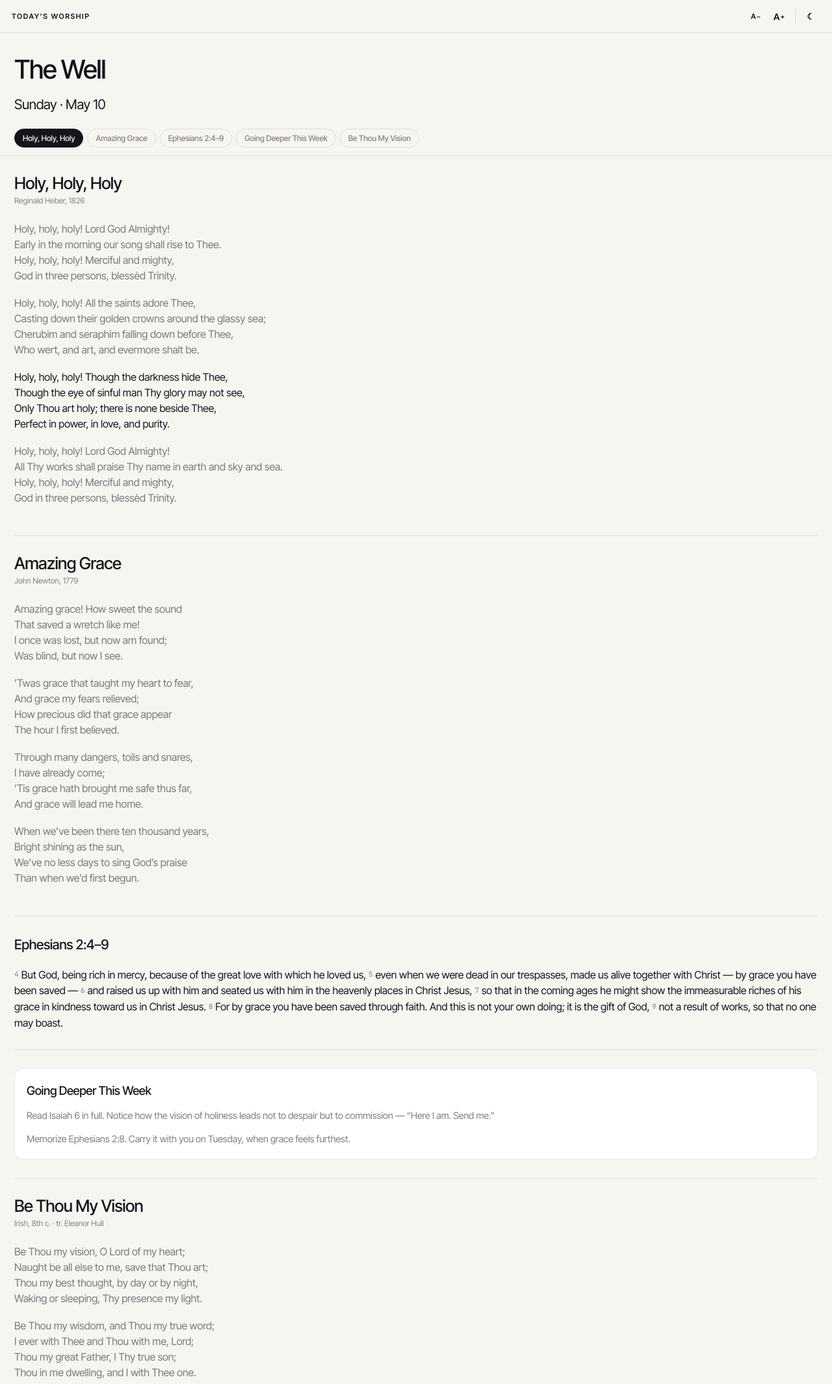
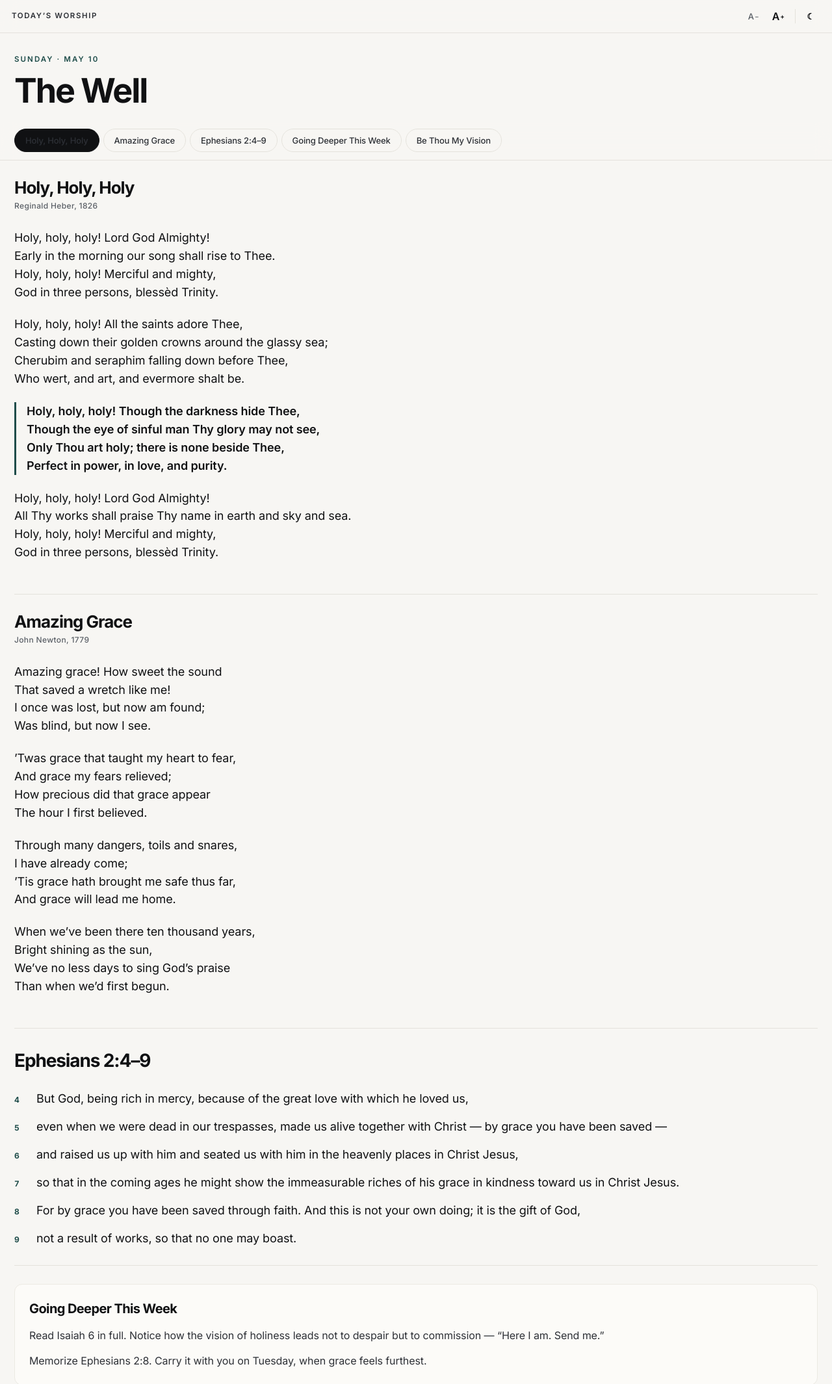
Before and after one commit to darnel-lewis/romans-pwa, a plain HTML site: page index.html in a window 1280 px wide. Shown: the top 2130 px of the page at 65% size. Drawn offline with nearby package versions, Linux system fonts and the light colour scheme.

Commit message:
Style A: implement Modern design handoff (#21)
Adopts the Modern handoff (Header A, Lyrics A, Scripture/Notes B from
the design canvas) and applies it to Style A. Style B (Quiet) is
unchanged — the rendering branches per style.

Palette
  paper        F7F6F3   (was f7f5f0)
  surface      FCFBF8
  ink          101113
  ink-70       2D3036   new — semi-emphasis text
  ink-55       5A5F66   muted/labels
  rule         E4E2DC
  rule-soft    ECEAE3   new — note card border
  accent       1F4D4A   teal/forest, replaces ink for accents
  accent-soft  E6EEEC

Typography is Inter throughout (was Inter Tight); weights 400/500/600/700.
Loads weights 700 + 800 in addition to the previous 400/500/600.

Header (Eyebrow style)
  Date subtitle moves above the title as an uppercase accent eyebrow
  (was a plain line below the title). Title bumps to 700 weight,
  clamp(2.4rem, 11vw, 3.25rem) to match the design's 52px target.

Top bar
  A− shrinks to muted; A+ becomes the larger ink-weight call-out so
  the buttons visually communicate what they do.

Pills
  Theme A pills bump from 6/12 padding to 9/16, font 12 → 13, color
  ink-70 to match the design.

Songs
  Title 700 weight, larger; attribution drops uppercase to a normal-
  case 12px label; verse body to ~18px (1.125em) full ink, weight 400.
  Chorus is bold (600) inside the existing accent-rule treatment.

Chorus repeat
  When a chorus stanza appears more than once, subsequent occurrences
  render as a small "• repeat" marker with the same accent rule
  instead of repeating the full text. Theme B keeps full text.

Scripture
  Switches to hanging verses (Bible-app pattern): each verse on its
  own row with a small accent-color number on the left. Reference
  bumps to 28px / 700 weight. Theme B keeps the inline-prose layout.

Notes
  Card uses the new surface (FCFBF8) with rule-soft border and 12px
  radius. No tab, no READ/MEMO labels per the user's note. Title
  bumps to 20px / 700.

Co-authored-by: Claude <noreply@anthropic.com>

```diff
--- a/css/styles.css
+++ b/css/styles.css
@@ -66,24 +66,30 @@ button { -webkit-tap-highlight-color: transparent; }
 
 /* ---- A · Modern Minimal ---- */
 #worship-view.theme-a {
-  --bg: #f7f5f0;
-  --surface: #ffffff;
-  --ink: #15141a;
-  --muted: #85827a;
-  --rule: rgba(21,20,26,0.10);
-  --accent: #15141a;
-  --dim: rgba(21,20,26,0.55);
-  font-family: 'Inter Tight', Inter, -apple-system, system-ui, sans-serif;
+  --bg: #F7F6F3;
+  --surface: #FCFBF8;
+  --ink: #101113;
+  --ink-70: #2D3036;
+  --muted: #5A5F66;
+  --rule: #E4E2DC;
+  --rule-soft: #ECEAE3;
+  --accent: #1F4D4A;
+  --accent-soft: #E6EEEC;
+  --dim: rgba(16,17,19,0.55);
+  font-family: 'Inter', system-ui, -apple-system, sans-serif;
   letter-spacing: -0.005em;
 }
 #worship-view.theme-a.dark {
-  --bg: #0e0e10;
-  --surface: #16161a;
-  --ink: #f3f1ec;
-  --muted: #7a7a82;
-  --rule: rgba(243,241,236,0.10);
-  --accent: #f3f1ec;
-  --dim: rgba(243,241,236,0.5);
+  --bg: #0E1011;
+  --surface: #16191B;
+  --ink: #F2F1EC;
+  --ink-70: #C4C7CB;
+  --muted: #8B9099;
+  --rule: rgba(242,241,236,0.10);
+  --rule-soft: rgba(242,241,236,0.06);
+  --accent: #7DB3AE;
+  --accent-soft: rgba(125,179,174,0.12);
+  --dim: rgba(242,241,236,0.55);
 }
 
 /* Type sizes via data-size: 0=S 1=M 2=L 3=XL. Each variant has its own base. */
@@ -118,12 +124,12 @@ button { -webkit-tap-highlight-color: transparent; }
 }
 
 #worship-view.theme-a .topbar-left {
-  font-family: 'Inter Tight', Inter, -apple-system, system-ui, sans-serif;
+  font-family: 'Inter', system-ui, -apple-system, sans-serif;
   font-weight: 600;
-  font-size: 11px;
+  font-size: 11.5px;
   letter-spacing: 0.14em;
   text-transform: uppercase;
-  color: var(--ink);
+  color: var(--ink-70);
 }
 
 .topbar-right { display: flex; align-items: center; gap: 4px; }
@@ -151,6 +157,17 @@ button { -webkit-tap-highlight-color: transparent; }
 #worship-view.theme-a .tb-btn { color: var(--ink); font-weight: 600; }
 .size-down { font-size: 11px; }
 .size-up { font-size: 14px; }
+
+#worship-view.theme-a .size-down {
+  font-size: 13px;
+  font-weight: 500;
+  color: var(--muted);
+}
+#worship-view.theme-a .size-up {
+  font-size: 16px;
+  font-weight: 600;
+  color: var(--ink);
+}
 
 .tb-sep { width: 1px; align-self: stretch; background: var(--rule); margin: 4px 4px; }
 
@@ -206,24 +223,29 @@ button { -webkit-tap-highlight-color: transparent; }
 
 /* A (Modern) header */
 #worship-view.theme-a .worship-header {
-  padding: 36px 22px 12px;
+  padding: 32px 22px 22px;
   text-align: left;
+  display: flex;
+  flex-direction: column;
 }
 #worship-view.theme-a .worship-title {
-  font-weight: 500;
-  font-size: clamp(2.1rem, 8vw, 2.5rem);
-  letter-spacing: -0.035em;
+  order: 2;
+  font-weight: 700;
+  font-size: clamp(2.4rem, 11vw, 3.25rem);
+  letter-spacing: -0.04em;
   line-height: 1.0;
 }
 #worship-view.theme-a .hdr-church {
-  margin-top: 18px;
-  font-family: 'Inter Tight', sans-serif;
-  font-size: clamp(1.1rem, 2.8vw, 1.3rem);
-  font-weight: 400;
-  letter-spacing: -0.015em;
-  text-transform: none;
-  color: var(--ink);
+  order: 1;
+  margin: 0 0 14px;
+  font-family: 'Inter', sans-serif;
+  font-size: 11.5px;
+  font-weight: 600;
+  letter-spacing: 0.18em;
+  text-transform: uppercase;
+  color: var(--accent);
 }
+#worship-view.theme-a .hdr-divider { display: none; }
 
 /* ---- Mini-nav (style A / Modern only) ---- */
 .mini-nav { display: none; }
@@ -273,6 +295,12 @@ button { -webkit-tap-highlight-color: transparent; }
   background: var(--ink);
   color: var(--bg);
   border-color: var(--ink);
+}
+
+#worship-view.theme-a .mini-pill {
+  padding: 9px 16px;
+  font-size: 13px;
+  color: var(--ink-70);
 }
 
 /* ---- Blocks container ---- */
@@ -326,26 +354,61 @@ button { -webkit-tap-highlight-color: transparent; }
 }
 
 /* A (Modern): left-aligned, sans, chorus has accent rule */
-#worship-view.theme-a .song-head { margin-bottom: 22px; }
+#worship-view.theme-a .song-head { margin-bottom: 26px; }
 #worship-view.theme-a .song-title {
-  font-weight: 500;
-  font-size: clamp(1.4rem, 5.6vw, 1.6rem);
-  letter-spacing: -0.025em;
+  font-weight: 700;
+  font-size: clamp(1.5rem, 5.6vw, 1.625rem);
+  letter-spacing: -0.04em;
   line-height: 1.1;
   margin-bottom: 4px;
 }
 #worship-view.theme-a .song-attribution {
-  font-family: 'Inter Tight', sans-serif;
+  font-family: 'Inter', sans-serif;
   font-size: 12px;
-  letter-spacing: 0;
+  font-weight: 500;
+  letter-spacing: 0.03em;
   text-transform: none;
   color: var(--muted);
 }
-#worship-view.theme-a .stanzas { color: var(--dim); }
-#worship-view.theme-a .stanza { margin-bottom: 18px; line-height: 1.5; }
+#worship-view.theme-a .stanzas { color: var(--ink); }
+#worship-view.theme-a .stanza {
+  margin-bottom: 22px;
+  font-size: 1.125em;
+  line-height: 1.55;
+  font-weight: 400;
+  letter-spacing: -0.005em;
+}
 #worship-view.theme-a .stanza.chorus {
+  position: relative;
+  padding-left: 16px;
+  border-left: 3px solid var(--accent);
+  font-weight: 600;
   color: var(--ink);
 }
+
+/* Chorus repeat marker — appears for any chorus stanza after the first.
+ * Same accent rule, but body collapsed to a small "repeat" tag. */
+#worship-view.theme-a .chorus-repeat {
+  display: flex;
+  align-items: center;
+  gap: 10px;
+  padding-left: 16px;
+  border-left: 3px solid var(--accent);
+  margin: 4px 0 22px;
+}
+#worship-view.theme-a .chorus-repeat-dot {
+  width: 5px;
+  height: 5px;
+  border-radius: 50%;
+  background: var(--accent);
+}
+#worship-view.theme-a .chorus-repeat-label {
+  font-size: 13px;
+  font-weight: 500;
+  color: var(--muted);
+  letter-spacing: 0;
+}
+#worship-view.theme-b .chorus-repeat { display: none; }
 
 /* ============================================================
    SCRIPTURE BLOCK
@@ -387,31 +450,48 @@ button { -webkit-tap-highlight-color: transparent; }
   color: var(--accent);
 }
 
-/* A (Modern): weight ref, prose with mono verse numbers */
-#worship-view.theme-a .scripture-eyebrow {
-  font-family: 'JetBrains Mono', ui-monospace, monospace;
-  font-size: 10px;
-  letter-spacing: 0.02em;
-  color: var(--muted);
-  margin-bottom: 10px;
+/* A (Modern): hanging verse layout — reference, then verses one per row */
+#worship-view.theme-a .scripture-eyebrow { display: none; }
+#worship-view.theme-a .scripture-head { margin-bottom: 24px; }
+#worship-view.theme-a .scripture-reference {
+  font-size: clamp(1.55rem, 5.6vw, 1.75rem);
+  font-weight: 700;
+  letter-spacing: -0.04em;
+  color: var(--ink);
 }
-#worship-view.theme-a .scripture-reference {
-  font-size: clamp(1.15rem, 4.6vw, 1.3rem);
-  letter-spacing: -0.02em;
-  margin-bottom: 18px;
+#worship-view.theme-a .scripture-prose,
+#worship-view.theme-a .verses {
+  display: flex;
+  flex-direction: column;
+  gap: 16px;
+  margin: 0;
+  text-indent: 0;
 }
-#worship-view.theme-a .scripture-prose {
+#worship-view.theme-a .scripture-prose .verse-num,
+#worship-view.theme-a .verses .verse-num {
+  font-family: 'Inter', sans-serif;
+  font-weight: 700;
+  font-size: 12px;
+  width: 20px;
+  flex-shrink: 0;
+  color: var(--accent);
+  letter-spacing: 0.04em;
+  font-variant-numeric: tabular-nums;
+  vertical-align: baseline;
+  margin-right: 0;
+  padding-top: 4px;
+}
+#worship-view.theme-a .verse-row {
+  display: flex;
+  gap: 14px;
+  align-items: baseline;
+}
+#worship-view.theme-a .verse-text {
+  font-size: 1.125em;
+  line-height: 1.5;
   color: var(--ink);
-  line-height: 1.55;
-  text-wrap: pretty;
-}
-#worship-view.theme-a .verse-num {
-  font-family: 'JetBrains Mono', ui-monospace, monospace;
-  font-size: 0.7em;
-  color: var(--muted);
-  vertical-align: 0.2em;
   font-weight: 400;
-  margin-right: 4px;
+  letter-spacing: -0.005em;
 }
 
 /* ============================================================
@@ -436,29 +516,31 @@ button { -webkit-tap-highlight-color: transparent; }
   letter-spacing: -0.005em;
 }
 
-/* A (Modern): rounded card */
+/* A (Modern): rounded card, no tab/labels per the design feedback */
 #worship-view.theme-a .note-card {
   background: var(--surface);
-  border-radius: 14px;
-  padding: 20px 18px;
-  border: 1px solid var(--rule);
+  border: 1px solid var(--rule-soft);
+  border-radius: 12px;
+  padding: 22px 22px 24px;
 }
-#worship-view.theme-a .note-eyebrow {
-  font-family: 'JetBrains Mono', ui-monospace, monospace;
-  font-size: 10px;
-  letter-spacing: 0.02em;
-  color: var(--muted);
-  margin-bottom: 10px;
-}
+#worship-view.theme-a .note-eyebrow { display: none; }
 #worship-view.theme-a .note-title {
-  font-size: clamp(1.05rem, 4vw, 1.15rem);
-  letter-spacing: -0.02em;
+  font-size: 1.25em;
+  font-weight: 700;
+  letter-spacing: -0.03em;
+  color: var(--ink);
+  margin: 0 0 14px;
 }
 #worship-view.theme-a .note-card p {
-  color: var(--dim);
-  font-size: 14.5px;
-  line-height: 1.5;
+  font-size: 1em;
+  font-weight: 400;
+  line-height: 1.55;
+  letter-spacing: -0.005em;
+  color: var(--ink-70);
+  margin: 0 0 14px;
 }
+#worship-view.theme-a .note-card p:last-child { margin-bottom: 0; }
+#worship-view.theme-a .note-card strong { font-weight: 600; color: var(--ink); }
 #worship-view.theme-b .note-eyebrow { display: none; }
 
 /* ============================================================
@@ -769,7 +851,7 @@ textarea { resize: vertical; min-height: 180px; line-height: 1.6; font-family: u
   color: var(--ink);
   min-height: 100vh;
   min-height: 100dvh;
-  font-family: 'Inter Tight', Inter, -apple-system, system-ui, sans-serif;
+  font-family: 'Inter', system-ui, -apple-system, system-ui, sans-serif;
   letter-spacing: -0.005em;
   padding: env(safe-area-inset-top) 0 env(safe-area-inset-bottom);
 }
@@ -783,7 +865,7 @@ textarea { resize: vertical; min-height: 180px; line-height: 1.6; font-family: u
 }
 
 .landing-wordmark {
-  font-family: 'Inter Tight', sans-serif;
+  font-family: 'Inter', sans-serif;
   font-weight: 600;
   font-size: 12px;
   letter-spacing: 0.14em;
@@ -793,7 +875,7 @@ textarea { resize: vertical; min-height: 180px; line-height: 1.6; font-family: u
 }
 
 .landing-nav-link {
-  font-family: 'Inter Tight', sans-serif;
+  font-family: 'Inter', sans-serif;
   font-size: 14px;
   font-weight: 500;
   color: var(--ink);
@@ -815,7 +897,7 @@ textarea { resize: vertical; min-height: 180px; line-height: 1.6; font-family: u
 
 .landing-headline {
   margin: 0 0 18px;
-  font-family: 'Inter Tight', sans-serif;
+  font-family: 'Inter', sans-serif;
   font-weight: 500;
   font-size: clamp(2.2rem, 7vw, 3.5rem);
   letter-spacing: -0.04em;
@@ -949,7 +1031,7 @@ textarea { resize: vertical; min-height: 180px; line-height: 1.6; font-family: u
 }
 
 .step-num {
-  font-family: 'Inter Tight', sans-serif;
+  font-family: 'Inter', sans-serif;
   font-weight: 600;
   font-size: 14px;
   width: 32px;
@@ -965,7 +1047,7 @@ textarea { resize: vertical; min-height: 180px; line-height: 1.6; font-family: u
 
 .step-title {
   margin: 0 0 6px;
-  font-family: 'Inter Tight', sans-serif;
+  font-family: 'Inter', sans-serif;
   font-weight: 600;
   font-size: 1.05rem;
   letter-spacing: -0.02em;
@@ -985,7 +1067,7 @@ textarea { resize: vertical; min-height: 180px; line-height: 1.6; font-family: u
 }
 
 .see-live {
-  font-family: 'Inter Tight', sans-serif;
+  font-family: 'Inter', sans-serif;
   font-size: 1rem;
   font-weight: 500;
   color: var(--ink);
@@ -1002,7 +1084,7 @@ textarea { resize: vertical; min-height: 180px; line-height: 1.6; font-family: u
   padding-top: 32px;
   border-top: 1px solid var(--rule);
   text-align: center;
-  font-family: 'Inter Tight', sans-serif;
+  font-family: 'Inter', sans-serif;
 }
 
 .landing-wordmark-sm {
@@ -1044,7 +1126,7 @@ textarea { resize: vertical; min-height: 180px; line-height: 1.6; font-family: u
   color: #15141a;
   min-height: 100vh;
   min-height: 100dvh;
-  font-family: 'Inter Tight', Inter, -apple-system, system-ui, sans-serif;
+  font-family: 'Inter', system-ui, -apple-system, system-ui, sans-serif;
   letter-spacing: -0.005em;
   display: flex;
 }
@@ -1065,7 +1147,7 @@ textarea { resize: vertical; min-height: 180px; line-height: 1.6; font-family: u
 .kiosk-header { display: flex; flex-direction: column; align-items: center; gap: 6px; }
 
 .kiosk-wordmark {
-  font-family: 'Inter Tight', sans-serif;
+  font-family: 'Inter', sans-serif;
   font-weight: 600;
   font-size: 12px;
   letter-spacing: 0.18em;
@@ -1119,7 +1201,7 @@ textarea { resize: vertical; min-height: 180px; line-height: 1.6; font-family: u
   justify-content: center;
 }
 .kiosk-back {
-  font-family: 'Inter Tight', sans-serif;
+  font-family: 'Inter', sans-serif;
   font-size: 13px;
   color: #85827a;
   text-decoration: none;
--- a/index.html
+++ b/index.html
@@ -15,7 +15,7 @@
 
   <link rel="preconnect" href="https://fonts.googleapis.com">
   <link rel="preconnect" href="https://fonts.gstatic.com" crossorigin>
-  <link href="https://fonts.googleapis.com/css2?family=Cormorant+Garamond:ital,wght@0,400;0,500;0,600;1,400;1,500&family=Inter:wght@400;500;600&family=Inter+Tight:wght@400;500;600;700&family=JetBrains+Mono:wght@400;500&display=swap" rel="stylesheet">
+  <link href="https://fonts.googleapis.com/css2?family=Cormorant+Garamond:ital,wght@0,400;0,500;0,600;1,400;1,500&family=Inter:wght@400;500;600;700;800&family=JetBrains+Mono:wght@400;500&display=swap" rel="stylesheet">
 
   <link rel="stylesheet" href="/css/styles.css">
 </head>
--- a/js/app.js
+++ b/js/app.js
@@ -254,12 +254,32 @@ function miniLabel(b) {
   return b.title;
 }
 
-function renderSong(b) {
-  const stanzas = (b.stanzas || []).map((st) => `
-    <div class="stanza ${st.type === 'chorus' ? 'chorus' : ''}">
-      ${(st.lines || []).map((ln) => `<div>${esc(ln)}</div>`).join('')}
-    </div>
-  `).join('');
+function renderSong(b, style) {
+  const condense = style === 'a';
+  let renderedChorus = false;
+  const stanzas = (b.stanzas || []).map((st) => {
+    if (st.type === 'chorus') {
+      if (condense && renderedChorus) {
+        return `
+          <div class="chorus-repeat" aria-label="Chorus repeats">
+            <span class="chorus-repeat-dot"></span>
+            <span class="chorus-repeat-label">repeat</span>
+          </div>
+        `;
+      }
+      renderedChorus = true;
+      return `
+        <div class="stanza chorus">
+          ${(st.lines || []).map((ln) => `<div>${esc(ln)}</div>`).join('')}
+        </div>
+      `;
+    }
+    return `
+      <div class="stanza">
+        ${(st.lines || []).map((ln) => `<div>${esc(ln)}</div>`).join('')}
+      </div>
+    `;
+  }).join('');
   return `
     <article class="block block-song">
       <div class="song-head">
@@ -271,7 +291,23 @@ function renderSong(b) {
   `;
 }
 
-function renderScripture(b) {
+function renderScripture(b, style) {
+  if (style === 'a') {
+    const rows = (b.verses || []).map((v) => `
+      <div class="verse-row">
+        <div class="verse-num">${esc(v.n)}</div>
+        <div class="verse-text">${esc(v.text)}</div>
+      </div>
+    `).join('');
+    return `
+      <article class="block block-scripture">
+        <div class="scripture-head">
+          <h2 class="scripture-reference">${esc(b.reference || '')}</h2>
+        </div>
+        <div class="verses">${rows}</div>
+      </article>
+    `;
+  }
   const verses = (b.verses || []).map((v) =>
     `<sup class="verse-num">${esc(v.n)}</sup>${esc(v.text)} `
   ).join('');
@@ -285,7 +321,7 @@ function renderScripture(b) {
   `;
 }
 
-function renderNote(b) {
+function renderNote(b, _style) {
   const paras = (b.body || []).map((p) => `<p>${esc(p)}</p>`).join('');
   return `
     <article class="block block-note">
@@ -297,10 +333,10 @@ function renderNote(b) {
   `;
 }
 
-function renderBlock(b) {
-  if (b.kind === 'song') return renderSong(b);
-  if (b.kind === 'scripture') return renderScripture(b);
-  if (b.kind === 'note') return renderNote(b);
+function renderBlock(b, style) {
+  if (b.kind === 'song') return renderSong(b, style);
+  if (b.kind === 'scripture') return renderScripture(b, style);
+  if (b.kind === 'note') return renderNote(b, style);
   return '';
 }
 
@@ -335,7 +371,7 @@ function renderWorship() {
   if (!service.blocks || !service.blocks.length) {
     container.innerHTML = `<div class="empty">Nothing has been added yet.</div>`;
   } else {
-    container.innerHTML = service.blocks.map(renderBlock).join('');
+    container.innerHTML = service.blocks.map((b) => renderBlock(b, style)).join('');
   }
 
   // footer (custom text used by both styles; rendered with each variant's treatment)
```
